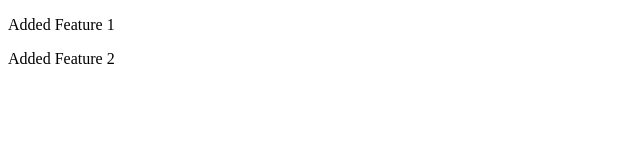
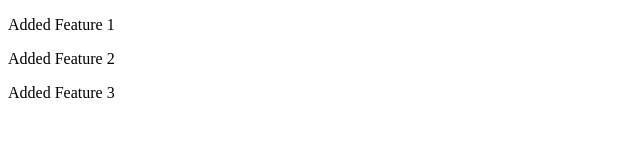
Before and after one commit to Kyle-Law/github-workflow, a plain HTML site: page index.html in a window 1280 px wide. Shown: the whole page, without its empty margins (0-640 px from the left). Drawn offline with Linux system fonts and the light colour scheme.

Commit message:
added feature-3

```diff
--- a/index.html
+++ b/index.html
@@ -9,5 +9,6 @@
 <body>
     <p>Added Feature 1</p>
     <p>Added Feature 2</p>
+    <p>Added Feature 3</p>
 </body>
 </html>
```
